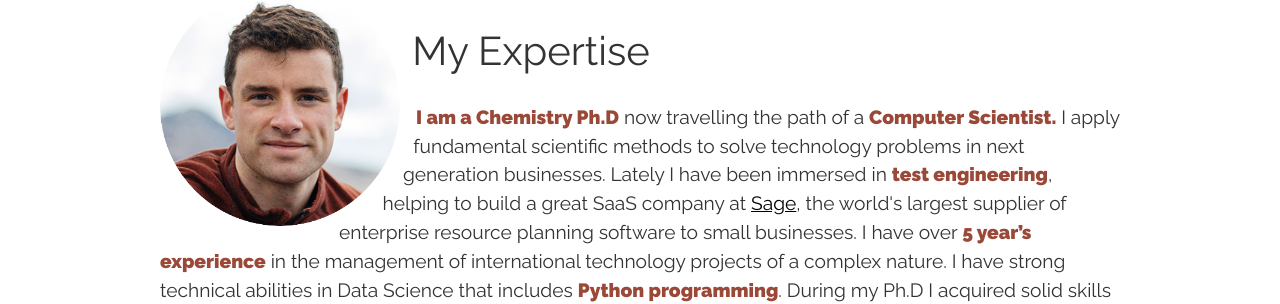
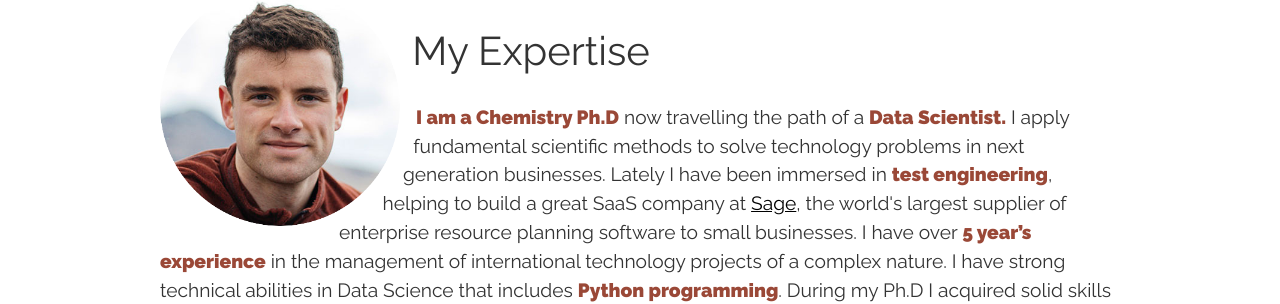
Before and after one commit to conanmercer/conanmercer.github.io, a Jekyll site: the page built from index.html, in a window 1280 px wide and 900 px high. Shown: the part 432-736 px from the top of the window. Built offline with Jekyll 4.4.1, drawn with Linux system fonts in a browser that asks for light colours; nearby versions of some CDN libraries; some web fonts are replaced.

Commit message:
update, config bio

```diff
--- a/_config.yml
+++ b/_config.yml
@@ -6,7 +6,7 @@ description: Resume and Blog
 
 # User settings
 username: Conan Mercer
-user_description: <p> <b><span style="color:#9a4837;">I am a Chemistry Ph.D</span></b> now travelling the path of a <b><span style="color:#9a4837;">Computer Scientist.</span></b> I apply fundamental scientific methods to solve technology problems in next generation businesses. Lately I have been immersed in <b><span style="color:#9a4837;">test engineering</span></b>, helping to build a great SaaS company at <a href="https://www.sage.com/en-gb/" target="_blank">Sage</a>, the world's largest supplier of enterprise resource planning software to small businesses.</b> I have over <b><span style="color:#9a4837;">5 year’s experience</span></b> in the management of international technology projects of a complex nature. I have strong technical abilities in Data Science that includes <b><span style="color:#9a4837;">Python programming</span></b>. During my Ph.D I acquired solid skills in <b><span style="color:#9a4837;">data science, public speaking and project management</span></b>. I have a proven ability to apply the latest research and techniques to solve a variety of scientific problems.
+user_description: <p> <b><span style="color:#9a4837;">I am a Chemistry Ph.D</span></b> now travelling the path of a <b><span style="color:#9a4837;">Data Scientist.</span></b> I apply fundamental scientific methods to solve technology problems in next generation businesses. Lately I have been immersed in <b><span style="color:#9a4837;">test engineering</span></b>, helping to build a great SaaS company at <a href="https://www.sage.com/en-gb/" target="_blank">Sage</a>, the world's largest supplier of enterprise resource planning software to small businesses.</b> I have over <b><span style="color:#9a4837;">5 year’s experience</span></b> in the management of international technology projects of a complex nature. I have strong technical abilities in Data Science that includes <b><span style="color:#9a4837;">Python programming</span></b>. During my Ph.D I acquired solid skills in <b><span style="color:#9a4837;">data science, public speaking and project management</span></b>. I have a proven ability to apply the latest research and techniques to solve a variety of scientific problems.
 user_title: Applied Scientist
 email: conan.mercer1@gmail.com
 
```
